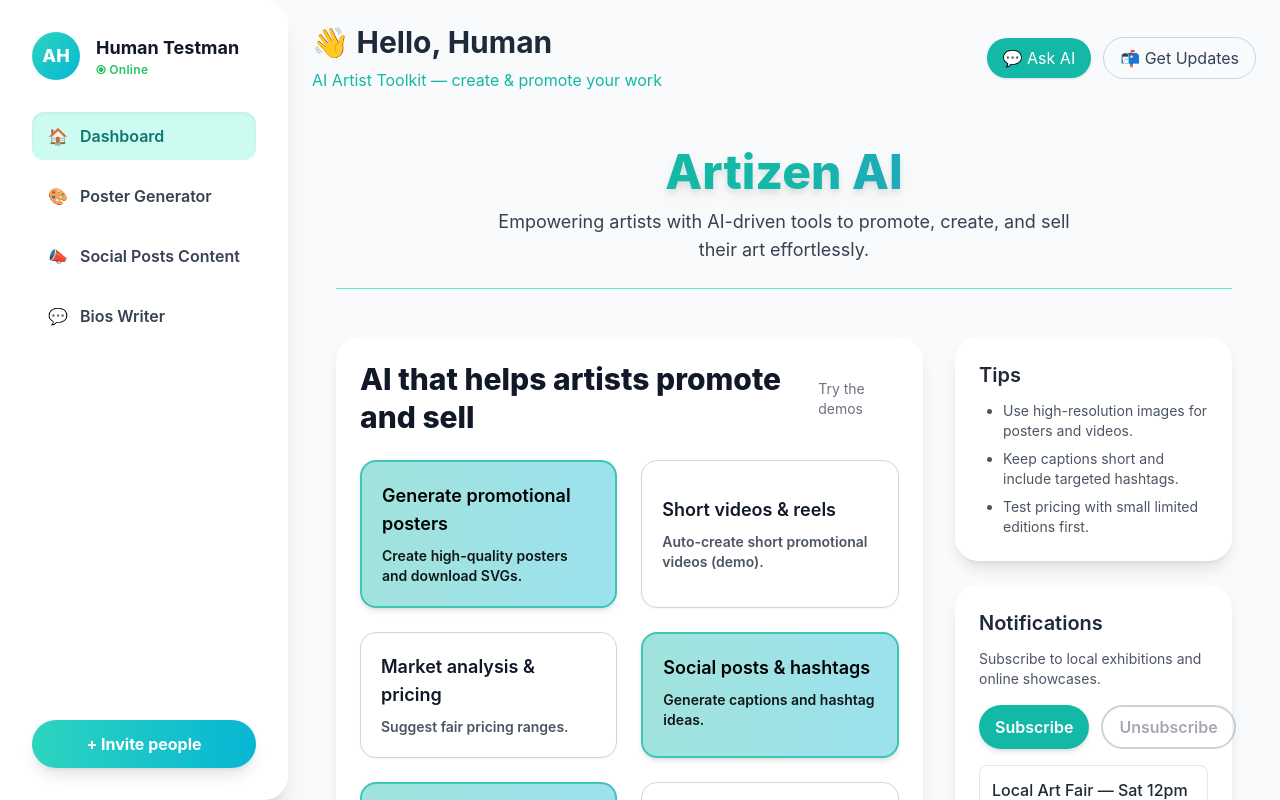
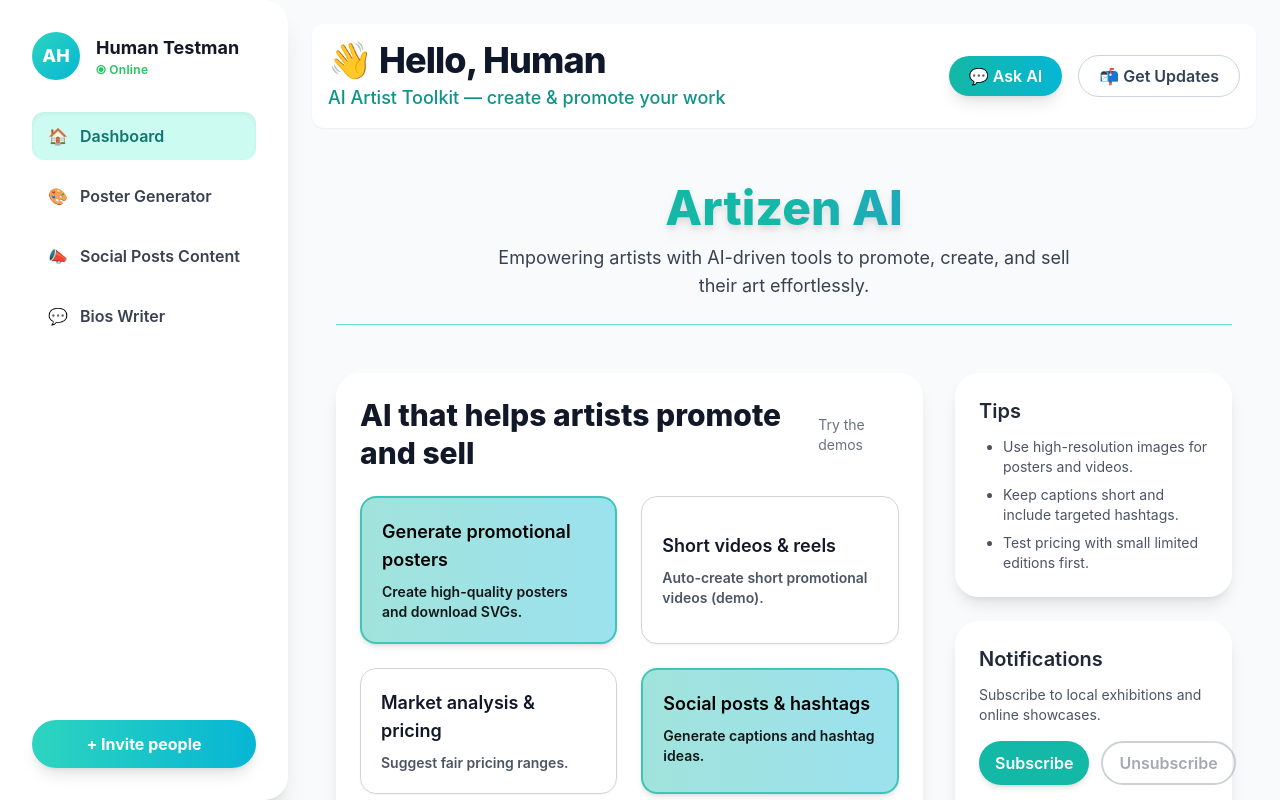
Before and after one commit to medhastuti/Artizen-AI, a React (Vite) app: page / in a window 1280 px wide. Shown: the top 800 px of the page. Built offline with nearby package versions, Linux system fonts and the light colour scheme.

Commit message:
Update Topbar.jsx

```diff
--- a/src/components/Topbar.jsx
+++ b/src/components/Topbar.jsx
@@ -2,13 +2,17 @@ import React from 'react'
 
 export default function Topbar({ toggleSidebar, isMobile }) {
   return (
-    <header className="mb-8">
+    <header className="mb-8 bg-white shadow-sm rounded-xl p-4 max-w-7xl mx-auto">
       {isMobile && (
         <div className="flex justify-between items-center mb-4">
-          <button onClick={toggleSidebar} className="text-teal-500 hover:text-teal-700 focus:outline-none">
+          <button
+            onClick={toggleSidebar}
+            className="text-teal-600 hover:text-teal-800 focus:outline-none focus:ring-2 focus:ring-teal-400 rounded"
+            aria-label="Toggle sidebar"
+          >
             <svg
               xmlns="http://www.w3.org/2000/svg"
-              className="h-7 w-7"
+              className="h-8 w-8"
               fill="none"
               viewBox="0 0 24 24"
               stroke="currentColor"
@@ -20,16 +24,26 @@ export default function Topbar({ toggleSidebar, isMobile }) {
       )}
 
       <div className="flex flex-col md:flex-row items-start md:items-center justify-between gap-6">
-        <div className="space-y-2">
-          <h1 className="text-3xl font-bold text-slate-800">👋 Hello, Human</h1>
-          <p className="text-base text-teal-500">AI Artist Toolkit — create & promote your work</p>
+        <div className="space-y-1">
+          <h1 className="text-4xl font-extrabold text-slate-900 tracking-tight font-poppins">
+            👋 Hello, Human
+          </h1>
+          <p className="text-lg text-teal-600 font-medium font-poppins">
+            AI Artist Toolkit — create & promote your work
+          </p>
         </div>
 
-        <div className="flex items-center gap-3">
-          <button className="px-4 py-2 rounded-full bg-teal-500 text-white hover:bg-teal-600 transition shadow">
+        <div className="flex items-center gap-4">
+          <button
+            className="px-5 py-2 rounded-full bg-gradient-to-r from-teal-500 to-cyan-500 text-white font-semibold shadow-lg hover:from-teal-600 hover:to-cyan-600 transition duration-300 focus:outline-none focus:ring-4 focus:ring-cyan-300"
+            aria-label="Ask AI"
+          >
             💬 Ask AI
           </button>
-          <button className="px-4 py-2 rounded-full border border-slate-300 text-slate-700 hover:bg-slate-100 transition">
+          <button
+            className="px-5 py-2 rounded-full border border-slate-300 text-slate-700 font-semibold hover:bg-slate-100 transition duration-300 focus:outline-none focus:ring-2 focus:ring-teal-300"
+            aria-label="Get Updates"
+          >
             📬 Get Updates
           </button>
         </div>
```
